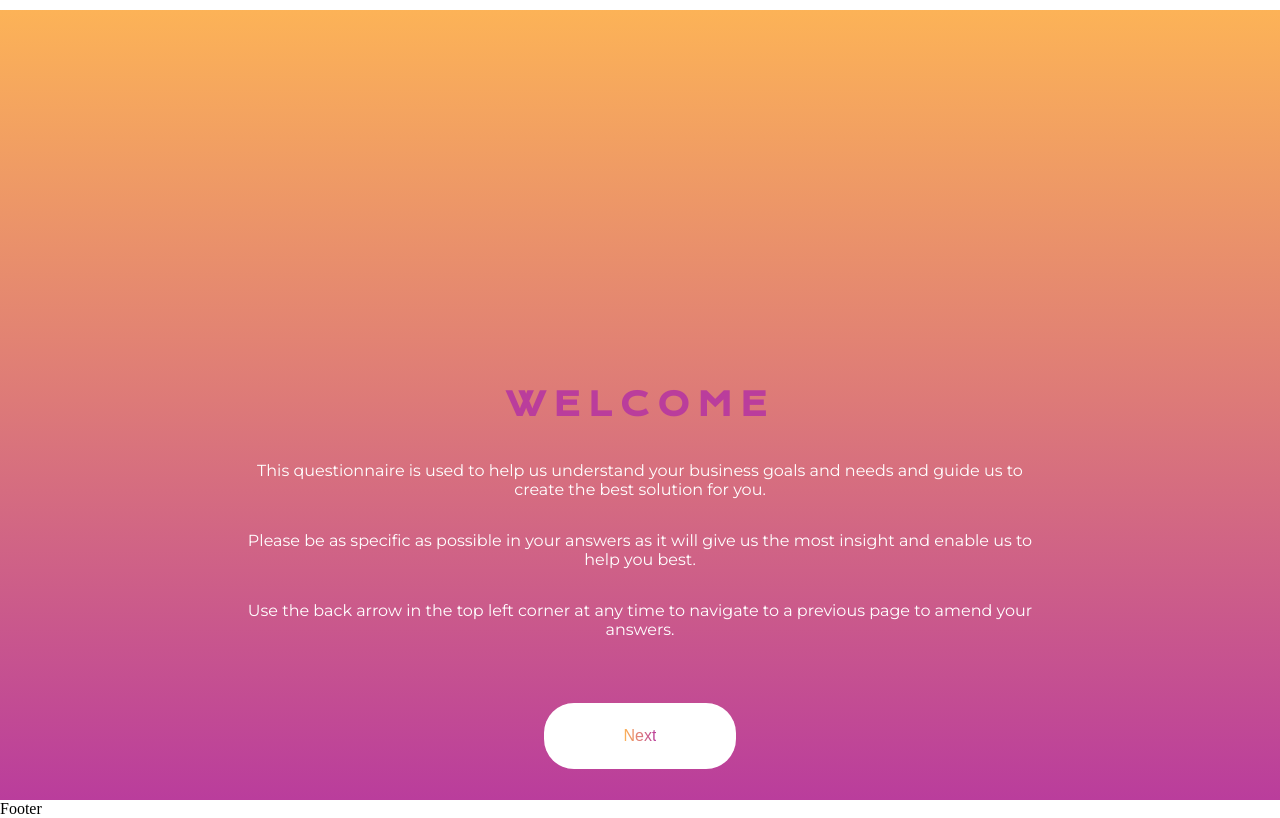
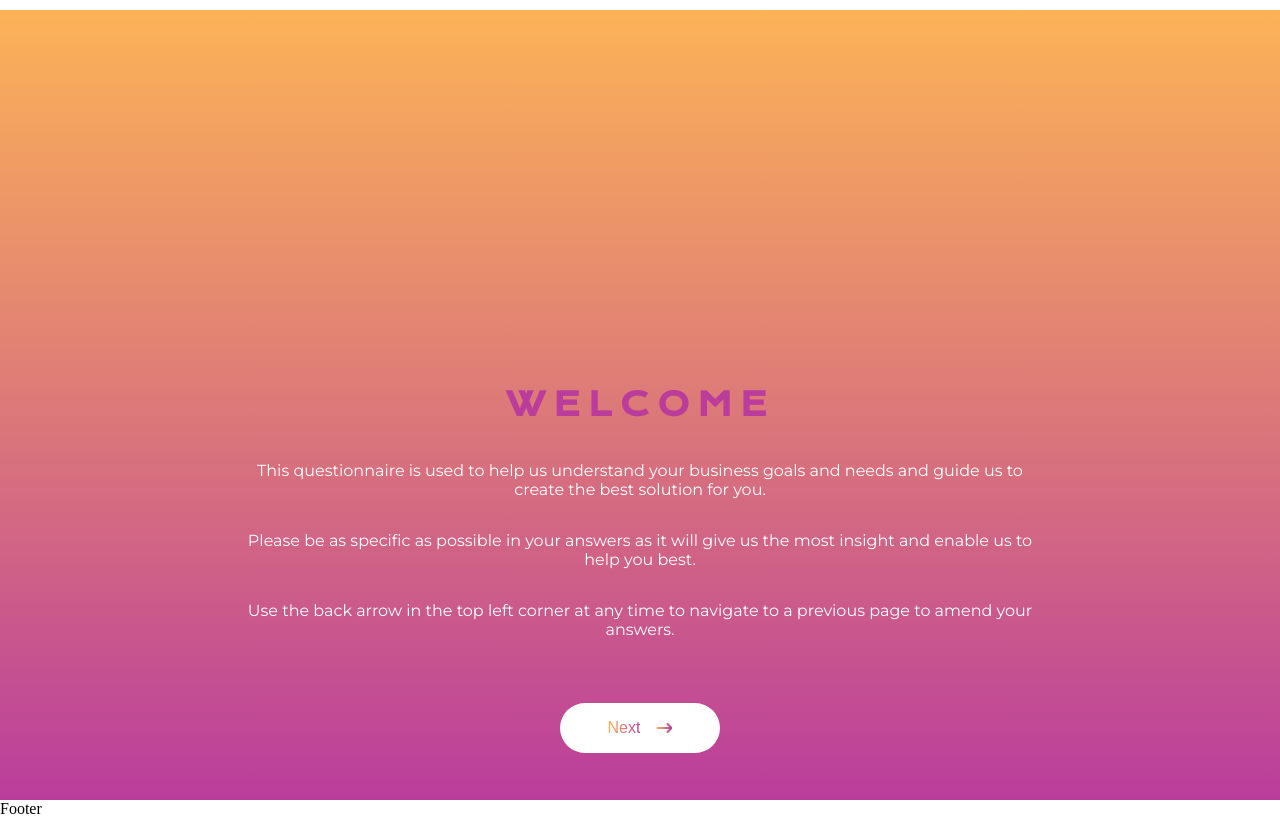
Before and after one commit to AkaraTawng/client-design-questionairre, a React (Vite) app: page / in a window 1280 px wide. Built offline with nearby package versions, Linux system fonts and the light colour scheme.

Commit message:
add arrow icon and linear gradient to icon in next button

```diff
--- a/src/components/Form.jsx
+++ b/src/components/Form.jsx
@@ -90,7 +90,7 @@ function Form() {
         <Body>{pageDisplay()}</Body>
         <ButtonContainer>
             { page > 0 && <PrevButton disabled={page === 0} type="button" onClick={handleDecrementClick}><i class="fa-solid fa-arrow-left-long"></i></PrevButton>}
-            <NextButton  disabled={page === FormTitles.length - 1} type="button" onClick={handleIncrementClick}><p>Next</p></NextButton>
+            <NextButton  disabled={page === FormTitles.length - 1} type="button" onClick={handleIncrementClick}><p>Next</p><i class="fa-solid fa-arrow-right-long"></i></NextButton>
         </ButtonContainer>
         </FormWrapperInner>
     </FormWrapperOuter>
@@ -165,13 +165,17 @@ const PrevButton = styled.button`
 const NextButton = styled.button`
     background-color: white;
     border: none;
-    padding: .5rem 5rem;
+    padding: 0 3rem;
     border-radius: 30px;
     font-size: 1rem;
     margin-top: 3rem;
+    display: flex;
+    /* justify-content: space-around; */
+    align-items: center;
 
     p {
       color: #BA3D9C;
+      margin-right: 1rem;
     }
 
     @supports (background-clip: text) {
@@ -181,6 +185,12 @@ const NextButton = styled.button`
         color: transparent;
       }
     }
+
+    i {
+        background: linear-gradient( to right, #FDB456, #DD7A78, #BA3D9C);
+        background-clip: text;
+        color: transparent;
+    }
 `;
 
 
```
